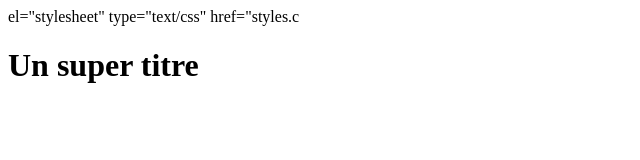
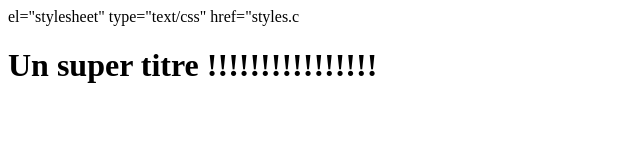
Before and after one commit to rubgyz/OpenclassroomsProject, a plain HTML site: page index.html in a window 1280 px wide. Shown: the whole page, without its empty margins (0-640 px from the left). Drawn offline with Linux system fonts and the light colour scheme.

Commit message:
Modification du titre H1

```diff
--- a/index.html
+++ b/index.html
@@ -3,5 +3,5 @@
 	<head>
 		   <title></title>
 		     el="stylesheet" type="text/css" href="styles.c<body>
-			        <h1>Un super titre</h1>
+			        <h1>Un super titre !!!!!!!!!!!!!!!! </h1>
 				</body
```
